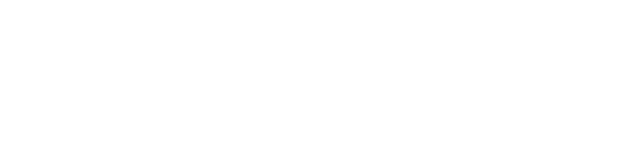
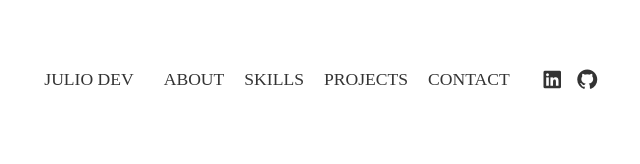
Before and after one commit to julioau15/portifolio-projetos, a plain HTML site: page index.html in a window 1280 px wide. Shown: the whole page, without its empty margins (318-958 px from the left). Drawn offline with Linux system fonts and the light colour scheme.

Commit message:
adiciona header

```diff
--- a/index.html
+++ b/index.html
@@ -3,9 +3,27 @@
 <head>
     <meta charset="UTF-8">
     <meta name="viewport" content="width=device-width, initial-scale=1.0">
+    <link rel="stylesheet" href="https://cdnjs.cloudflare.com/ajax/libs/font-awesome/7.0.1/css/all.min.css" integrity="sha512-2SwdPD6INVrV/lHTZbO2nodKhrnDdJK9/kg2XD1r9uGqPo1cUbujc+IYdlYdEErWNu69gVcYgdxlmVmzTWnetw==" crossorigin="anonymous" referrerpolicy="no-referrer" />
+    <link rel="stylesheet" href="style.css">
     <title>Portifólio Julio Dev</title>
 </head>
 <body>
+    <header>
+        <span>JULIO DEV</span>
 
+        <nav>
+            <ul>
+                <a href="#about"><li>ABOUT</li></a>
+                <a href="#skills"><li>SKILLS</li></a>
+                <a href="#projects"><li>PROJECTS</li></a>
+                <a href="#contact"><li>CONTACT</li></a>
+            </ul>
+        </nav>
+
+        <div class="social-container">
+            <a href="https://www.linkedin.com/in/julioau/" target="_blank"><i class="fa-brands fa-linkedin"></i></a>
+            <a href="https://github.com/julioau15/" target="_blank"><i class="fa-brands fa-github"></i></a>
+        </div>
+    </header>
 </body>
 </html>
--- /dev/null
+++ b/style.css
@@ -0,0 +1,60 @@
+*{
+    margin: 0;
+    padding: 0;
+    box-sizing: border-box;
+}
+
+ul, li, a{
+    text-decoration: none;
+    list-style: none;
+}
+
+:root{
+    --body-background-color:#ffffff;
+    --text-primary-color:#333;
+    --text-secondary-color:#1b1b1b;
+}
+
+body{
+    width: 100%;
+    height: 100vh;
+    background-color: var(--body-background-color);
+    color: var(--text-primary-color);
+}
+
+header{
+    display: flex;
+    align-items: center;
+    justify-content: center;
+    width: 100%;
+    height: 20vh;
+    font-size: 1.1rem;
+    line-height: 1;
+}
+
+ul{
+    display: flex;
+    gap: 20px;
+    padding: 0 30px;
+}
+
+ul li{
+    color: var(--text-primary-color);
+}
+
+.social-container{
+    display: flex;
+    gap: 10px;
+}
+
+i{
+    color: var(--text-primary-color);
+    font-size: 20px;
+    line-height: 24px;
+}
+
+ul li:hover, i:hover{
+    color: var(--text-secondary-color);
+    transform: scale(1.1);
+    transition: all ease-in-out;
+}
```
